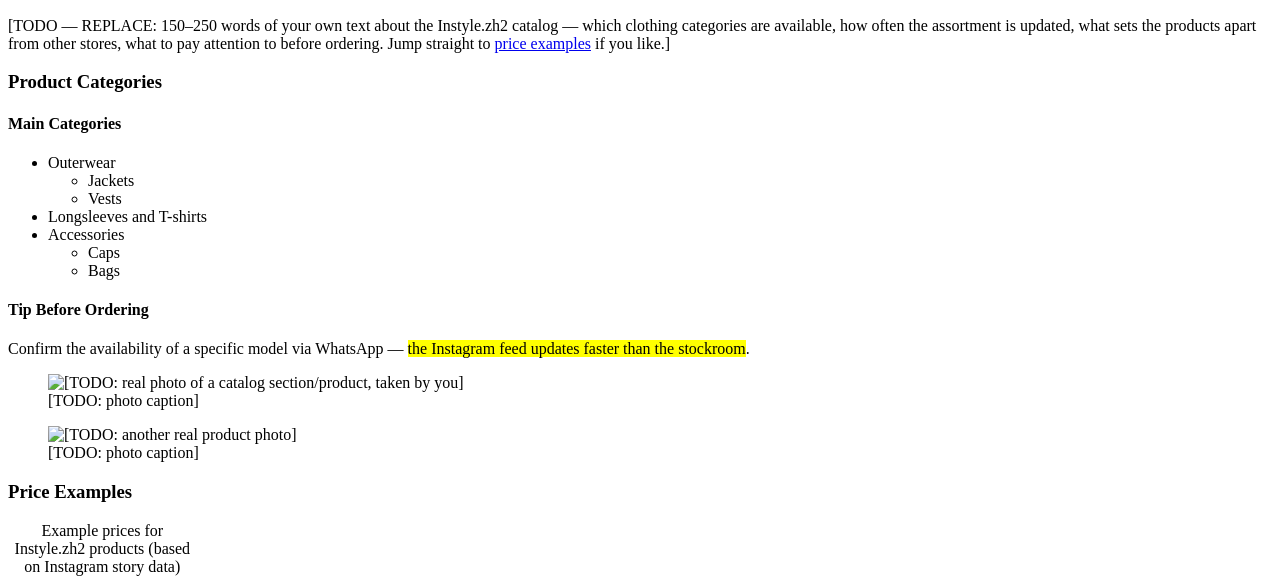
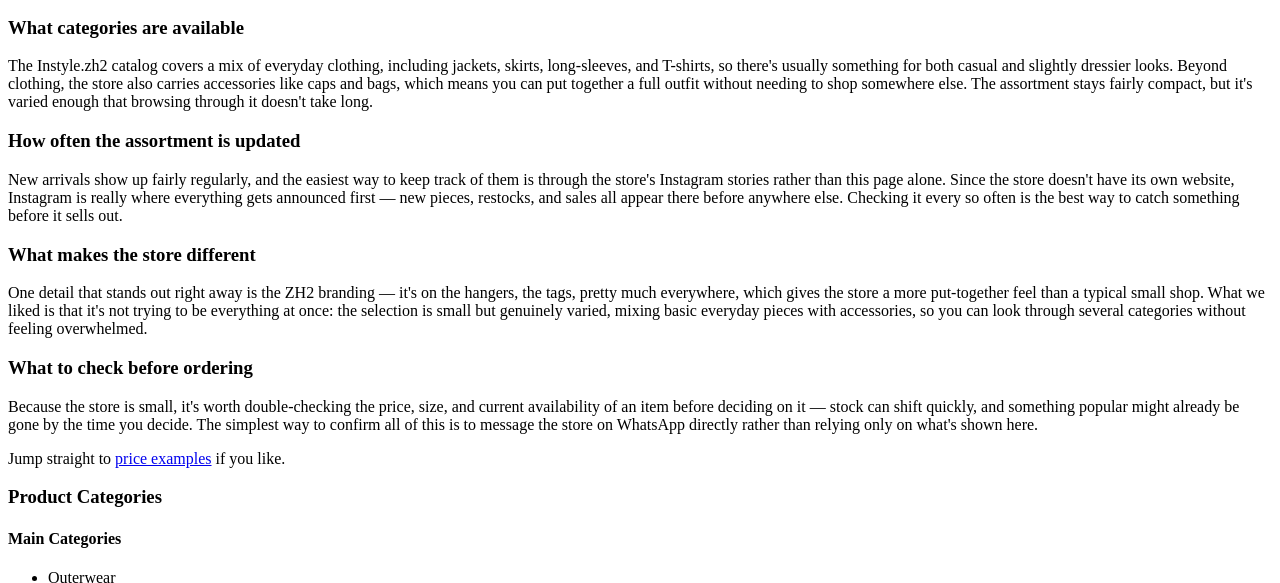
Before and after one commit to dardau/clothing_store, a plain HTML site: page catalog.html in a window 1280 px wide. Shown: the part 292-875 px from the top of the page. Drawn offline with Linux system fonts and the light colour scheme.

Commit message:
finalize catalog.html: add text, photos, and price table

```diff
--- a/catalog.html
+++ b/catalog.html
@@ -32,17 +32,58 @@
 
   <main>
     <h2>Catalog</h2>
+  <section>
+    <h3>What categories are available</h3>
+    <p>
+      The Instyle.zh2 catalog covers a mix of everyday clothing, including jackets,
+      skirts, long-sleeves, and T-shirts, so there's usually something for both
+      casual and slightly dressier looks. Beyond clothing, the store also carries
+      accessories like caps and bags, which means you can put together a full outfit
+      without needing to shop somewhere else. The assortment stays fairly compact,
+      but it's varied enough that browsing through it doesn't take long.
+    </p>
+  </section>
 
+  <section>
+    <h3>How often the assortment is updated</h3>
     <p>
-      [TODO — REPLACE: 150–250 words of your own text about the Instyle.zh2 catalog &mdash;
-      which clothing categories are available, how often the assortment is updated, what sets
-      the products apart from other stores, what to pay attention to before ordering. Jump
-      straight to <a href="#tseny">price examples</a> if you like.]
+      New arrivals show up fairly regularly, and the easiest way to keep track of
+      them is through the store's Instagram stories rather than this page alone.
+      Since the store doesn't have its own website, Instagram is really where
+      everything gets announced first — new pieces, restocks, and sales all appear
+      there before anywhere else. Checking it every so often is the best way to
+      catch something before it sells out.
     </p>
+  </section>
 
-    <section>
+  <section>
+    <h3>What makes the store different</h3>
+    <p>
+      One detail that stands out right away is the ZH2 branding — it's on the
+      hangers, the tags, pretty much everywhere, which gives the store a more
+      put-together feel than a typical small shop. What we liked is that it's not
+      trying to be everything at once: the selection is small but genuinely varied,
+      mixing basic everyday pieces with accessories, so you can look through
+      several categories without feeling overwhelmed.
+    </p>
+  </section>
+
+  <section>
+    <h3>What to check before ordering</h3>
+    <p>
+      Because the store is small, it's worth double-checking the price, size, and
+      current availability of an item before deciding on it — stock can shift
+      quickly, and something popular might already be gone by the time you decide.
+      The simplest way to confirm all of this is to message the store on WhatsApp
+      directly rather than relying only on what's shown here.
+    </p>
+  </section>
+
+  <p>
+    Jump straight to <a href="#price">price examples</a> if you like.
+  </p>
+    <section id="categories">
       <h3>Product Categories</h3>
-
       <article>
         <h4>Main Categories</h4>
         <ul>
@@ -68,20 +109,20 @@
       </aside>
 
       <figure>
-        <img src="images/TODO-catalog-1.jpg" alt="[TODO: real photo of a catalog section/product, taken by you]">
-        <figcaption>[TODO: photo caption]</figcaption>
+        <img src="images/catalog1.jpg" alt="Beige boucle-texture blazer with dark buttons, hanging on a ZH2 branded hanger">
+        <figcaption>A beige textured blazer from the outerwear collection</figcaption>
       </figure>
 
       <figure>
-        <img src="images/TODO-catalog-2.jpg" alt="[TODO: another real product photo]">
-        <figcaption>[TODO: photo caption]</figcaption>
+        <img src="images/catalog2.jpg" alt="Dark navy skirt with a ZH2 brand tag, hanging on a ZH2 branded hanger">
+        <figcaption>A navy skirt from the current assortment</figcaption>
       </figure>
     </section>
 
-    <section id="tseny">
+    <section id="price">
       <h3>Price Examples</h3>
       <table>
-        <caption>Example prices for Instyle.zh2 products (based on Instagram story data)</caption>
+        <caption>Example prices for Instyle.zh2 products</caption>
         <thead>
           <tr>
             <th scope="col">Item</th>
@@ -90,20 +131,23 @@
         </thead>
         <tbody>
           <tr>
-            <th scope="row">Cap</th>
-            <td>6,000</td>
+            <th scope="row">Blazer</th>
+            <td>41,000</td>
           </tr>
           <tr>
-            <th scope="row">Longsleeve</th>
-            <td>9,000</td>
+            <th scope="row">Skirt</th>
+            <td>9,900</td>
           </tr>
           <tr>
-            <th scope="row">Sale item</th>
-            <td>approx. 12,250<sup>*</sup></td>
+            <th scope="row">Leather jacket</th>
+            <td>42,000</td>
+          </tr>
+          <tr>
+            <th scope="row">Culottes</th>
+            <td>19,000</td>
           </tr>
         </tbody>
       </table>
-      <p><small><sup>*</sup>Sale price at the time the story was posted &mdash; may have changed since.</small></p>
 
       <h3>How to Use the Catalog</h3>
       <ol start="1">
@@ -132,7 +176,7 @@
       <p><small>Check availability and exact prices before ordering &mdash; the catalog updates more often than this page.</small></p>
     </div>
 
-    <p><a href="#tseny">&uarr; Back to price examples</a> &nbsp;|&nbsp; <a href="index.html">&uarr; Back to Home</a></p>
+    <p><a href="#categories">&uarr; Back to categories</a> &nbsp;|&nbsp; <a href="#price">&uarr; Back to price examples</a></p>
   </main>
 
   <footer>
```
Also changed, not shown: images/catalog1.jpg (added), images/catalog2.jpg (added).
